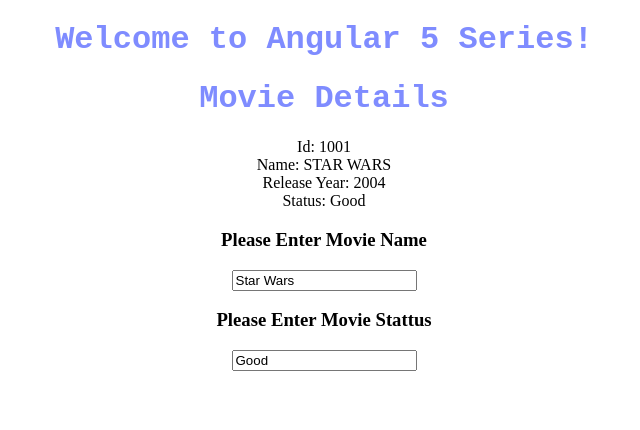
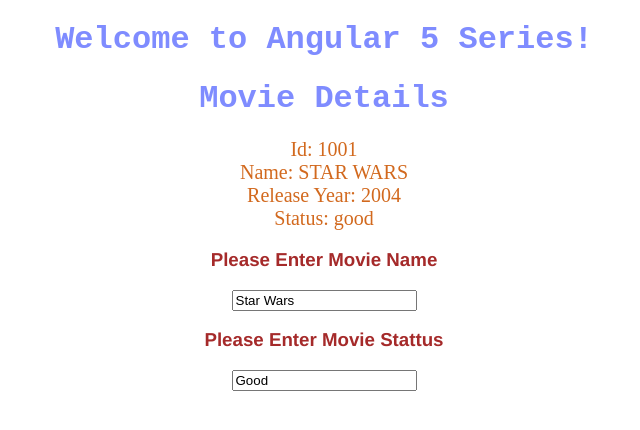
Before and after one commit to aniketbumbc/Angular-5-Start-up, an Angular app: page / in a window 1280 px wide. Shown: the top 430 px of the page, without its empty margins (316-956 px from the left). Built offline with nearby package versions, Linux system fonts and the light colour scheme.

Commit message:
Css changes

```diff
--- a/src/app/movies/movies.component.css
+++ b/src/app/movies/movies.component.css
@@ -0,0 +1,5 @@
+.ObjDetails{
+color: chocolate;
+font-family: 'Times New Roman', Times, serif;
+font-size: 20px;
+}
--- a/src/app/movies/movies.component.html
+++ b/src/app/movies/movies.component.html
@@ -1,4 +1,5 @@
 <h1>Movie Details </h1>
+<div class="ObjDetails">
 <div>
   <span>Id:</span> {{ movie.id}}
 </div>
@@ -9,7 +10,8 @@
   <span>Release Year:</span> {{ movie.releaseYear}}
 </div>
 <div>
-  <span>Status:</span> {{ movie.status}}
+  <span>Status:</span> {{ movie.status|lowercase}}
+</div>
 </div>
 
 <h3> Please Enter Movie Name </h3>  <input type="text" placeholder="Movie Name" [ngModel]="movie.name">
--- a/src/styles.css
+++ b/src/styles.css
@@ -5,3 +5,7 @@ h1{
     font-family: 'Courier New', Courier, monospace;
 
 }
+h3{
+    color: brown;
+    font-family: 'Franklin Gothic Medium', 'Arial Narrow', Arial, sans-serif;
+}
```
